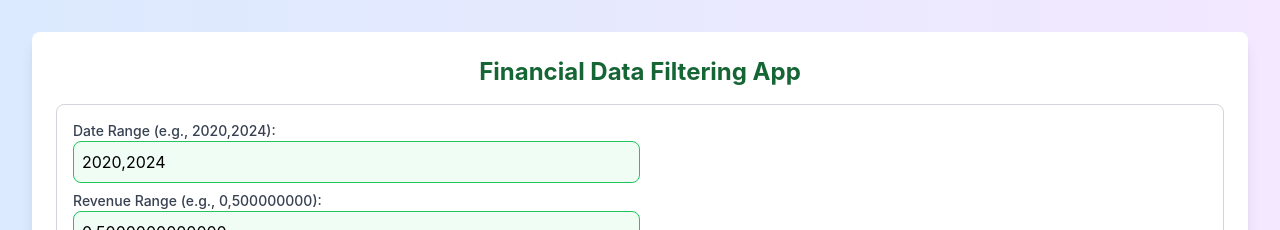
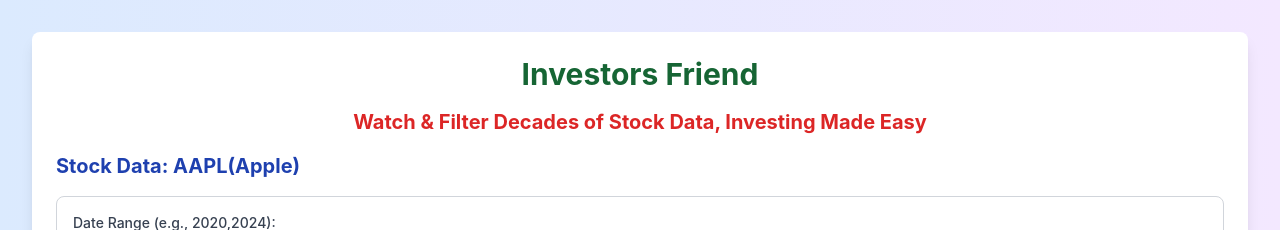
Before and after one commit to soyRex-codes/financial-data-app, a React (Create React App) app: page / in a window 1280 px wide. Shown: the top 230 px of the page. Built offline with nearby package versions, Linux system fonts and the light colour scheme; no server answers.

Commit message:
new info added

```diff
--- a/src/App.js
+++ b/src/App.js
@@ -76,7 +76,9 @@
   return (
     <div className="min-h-screen bg-gradient-to-r from-blue-100 to-purple-100 p-4 sm:p-8">
       <div className="max-w-7xl mx-auto bg-white rounded-lg shadow-lg p-4 sm:p-6">
-        <h1 className="text-xl sm:text-2xl font-bold text-green-800 mb-4 text-center">Financial Data Filtering App</h1>
+        <h1 className="text-xl sm:text-3xl font-bold text-green-800 mb-4 text-center">Investors Friend</h1>
+        <h3 className="text-xl sm:text-xl font-bold text-red-600 mb-4 text-center">Watch & Filter Decades of Stock Data, Investing Made Easy</h3>
+        <h2 className="text-xl sm:text-1xl font-bold text-blue-800 mb-4">Stock Data: AAPL(Apple)</h2>
         <Filters filters={filters} setFilters={setFilters} />
         <div className="overflow-x-auto">
           <Table data={filteredData} onSort={onSort} />
```
